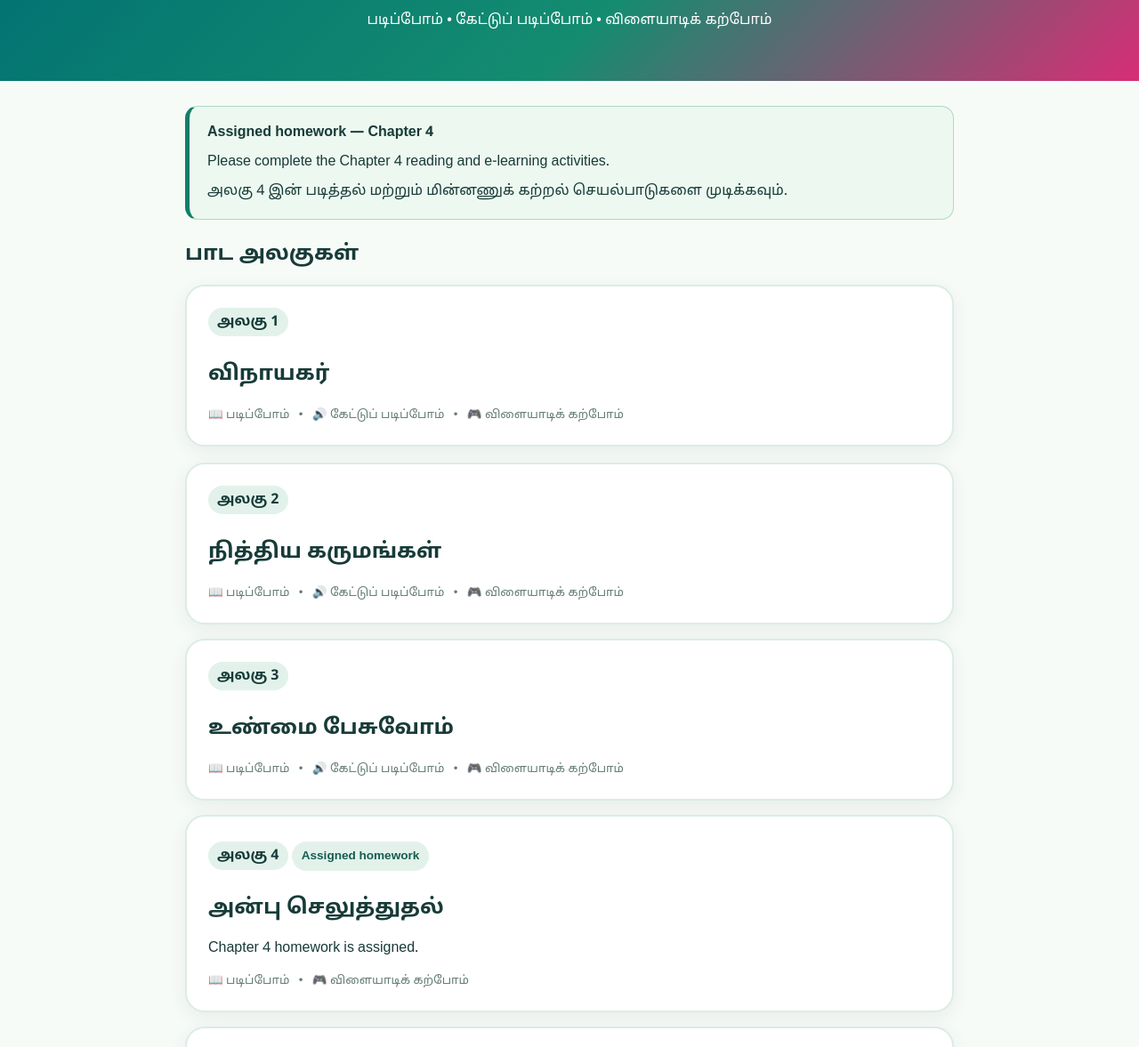
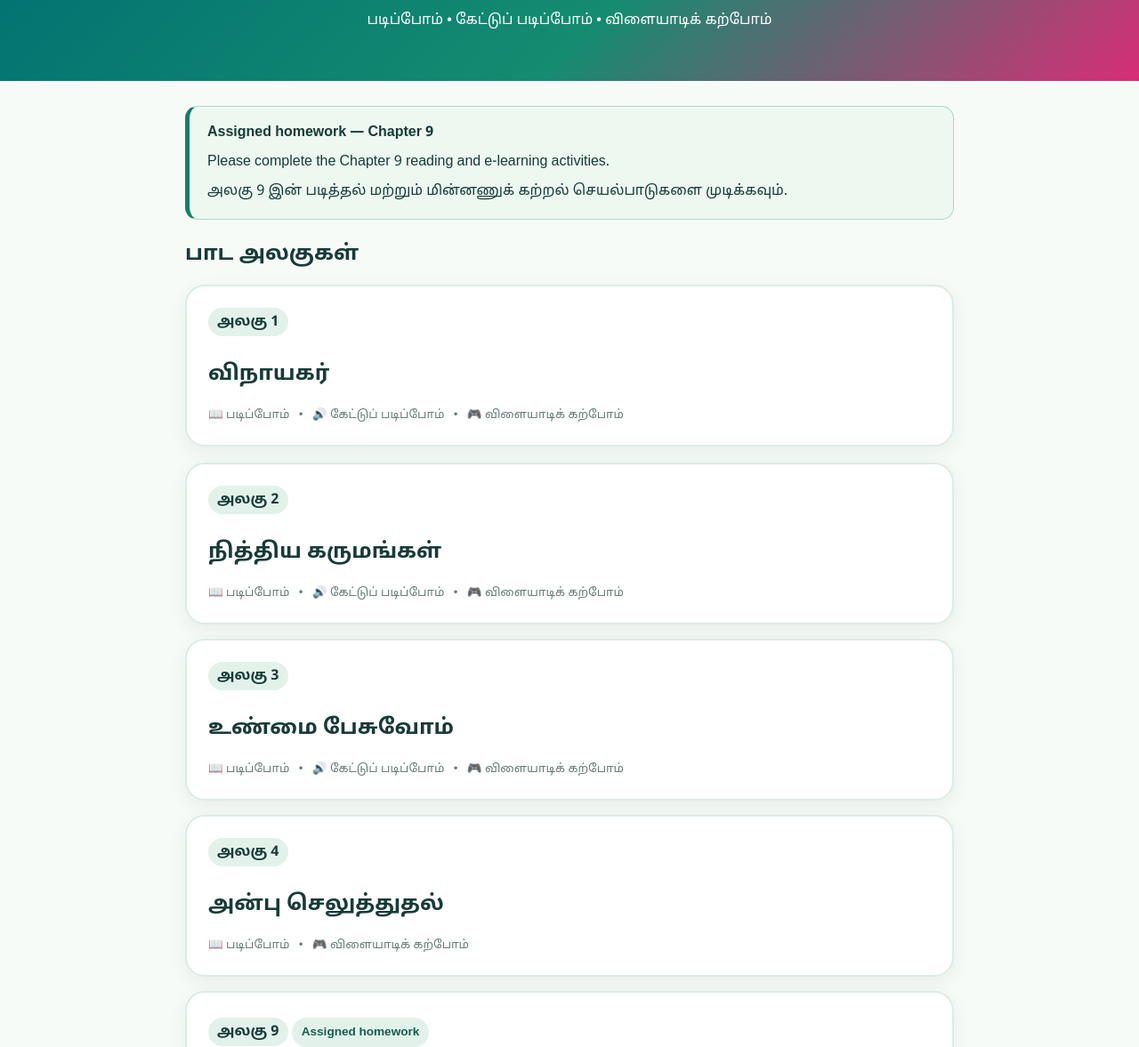
Before and after one commit to anujapannisai/Hinduism-elearning-L6, a plain HTML site: page index.html in a window 1280 px wide. Shown: the part 135-1312 px from the top of the page at 89% size. Drawn offline with Linux system fonts and the light colour scheme.

Commit message:
Assign Chapter 9 homework and remove Chapter 4 assigned labels

```diff
--- a/index.html
+++ b/index.html
@@ -3,9 +3,9 @@
 <title>தரம் 6 — சைவ சமயம்</title>
 <style>*{box-sizing:border-box}body{margin:0;font-family:"Noto Sans Tamil","Nirmala UI",Arial,sans-serif;background:#f7fbf8;color:#173b38}header{text-align:center;padding:42px 18px;background:linear-gradient(135deg,#006f72,#148c70 55%,#d82d76);color:white}h1{font-size:clamp(30px,6vw,48px);margin:8px}main{max-width:900px;margin:auto;padding:28px 18px}.unit{display:block;background:white;border:2px solid #dbece5;border-radius:22px;padding:24px;text-decoration:none;color:#173b38;box-shadow:0 6px 20px #173b3812}.unit:hover{border-color:#148c70}.unit small{color:#657c78}.tag{display:inline-block;background:#e2f2eb;border-radius:99px;padding:6px 10px;font-weight:800;margin-bottom:8px}.assignment-status.pending{background:#fff3bf;color:#735c00;border:1px solid #f0d66a}.chapter-pending{margin:22px auto 8px;max-width:620px;padding:14px 18px;border:2px solid #f0d66a;border-radius:16px;background:#fff8d8;text-align:center;color:#6b5700}</style><link rel="stylesheet" href="assignment-status.css"></head>
 <body><header><b>தரம் 6</b><h1>சைவ சமயம் — E-Learning</h1><p>படிப்போம் • கேட்டுப் படிப்போம் • விளையாடிக் கற்போம்</p></header>
-<main><aside class="assignment-status assignment-banner assignment-summary" aria-label="Chapter 4 homework"><strong lang="en">Assigned homework — Chapter 4</strong><p lang="en">Please complete the Chapter 4 reading and e-learning activities.</p><p lang="ta">அலகு 4 இன் படித்தல் மற்றும் மின்னணுக் கற்றல் செயல்பாடுகளை முடிக்கவும்.</p></aside><h2>பாட அலகுகள்</h2><a class="unit" href="chapter%2001/"><span class="tag">அலகு 1</span><h2>விநாயகர்</h2><small>📖 படிப்போம் &nbsp; • &nbsp; 🔊 கேட்டுப் படிப்போம் &nbsp; • &nbsp; 🎮 விளையாடிக் கற்போம்</small></a>
+<main><aside class="assignment-status assignment-banner assignment-summary" aria-label="Chapter 9 homework"><strong lang="en">Assigned homework — Chapter 9</strong><p lang="en">Please complete the Chapter 9 reading and e-learning activities.</p><p lang="ta">அலகு 9 இன் படித்தல் மற்றும் மின்னணுக் கற்றல் செயல்பாடுகளை முடிக்கவும்.</p></aside><h2>பாட அலகுகள்</h2><a class="unit" href="chapter%2001/"><span class="tag">அலகு 1</span><h2>விநாயகர்</h2><small>📖 படிப்போம் &nbsp; • &nbsp; 🔊 கேட்டுப் படிப்போம் &nbsp; • &nbsp; 🎮 விளையாடிக் கற்போம்</small></a>
 <a class="unit" href="chapter%2002/index.html"><span class="tag">அலகு 2</span><h2>நித்திய கருமங்கள்</h2><small>📖 படிப்போம் &nbsp; • &nbsp; 🔊 கேட்டுப் படிப்போம் &nbsp; • &nbsp; 🎮 விளையாடிக் கற்போம்</small></a>
-<a class="unit" style="margin-top:16px" href="chapter%2003/index.html"><span class="tag">அலகு 3</span> <h2>உண்மை பேசுவோம்</h2><small>📖 படிப்போம் &nbsp; • &nbsp; 🔊 கேட்டுப் படிப்போம் &nbsp; • &nbsp; 🎮 விளையாடிக் கற்போம்</small></a><a class="unit" style="margin-top:16px" href="chapter%2004/index.html"><span class="tag">அலகு 4</span> <span class="assignment-status assignment-label" lang="en">Assigned homework</span><h2>அன்பு செலுத்துதல்</h2><p lang="en">Chapter 4 homework is assigned.</p><small>📖 படிப்போம் &nbsp; • &nbsp; 🎮 விளையாடிக் கற்போம்</small></a><a class="unit" style="margin-top:16px" href="chapter%2009/index.html"><span class="tag">அலகு 9</span><h2>விரதங்களும் பண்டிகைகளும்</h2><p>புதிய பயிற்சி — விரதங்கள்</p><small>📖 படிப்போம் &nbsp; • &nbsp; 🎮 விளையாடிக் கற்போம்</small></a></main>
+<a class="unit" style="margin-top:16px" href="chapter%2003/index.html"><span class="tag">அலகு 3</span> <h2>உண்மை பேசுவோம்</h2><small>📖 படிப்போம் &nbsp; • &nbsp; 🔊 கேட்டுப் படிப்போம் &nbsp; • &nbsp; 🎮 விளையாடிக் கற்போம்</small></a><a class="unit" style="margin-top:16px" href="chapter%2004/index.html"><span class="tag">அலகு 4</span> <h2>அன்பு செலுத்துதல்</h2><small>📖 படிப்போம் &nbsp; • &nbsp; 🎮 விளையாடிக் கற்போம்</small></a><a class="unit" style="margin-top:16px" href="chapter%2009/index.html"><span class="tag">அலகு 9</span> <span class="assignment-status assignment-label" lang="en">Assigned homework</span><h2>விரதங்களும் பண்டிகைகளும்</h2><p lang="en">Chapter 9 homework is assigned.</p><small>📖 படிப்போம் &nbsp; • &nbsp; 🎮 விளையாடிக் கற்போம்</small></a></main>
 
 
 <footer style="max-width:1000px;margin:40px auto 0;padding:22px 18px;text-align:center;color:#657c78;font-size:13px;line-height:1.7;border-top:1px solid #dcebe6">
```
